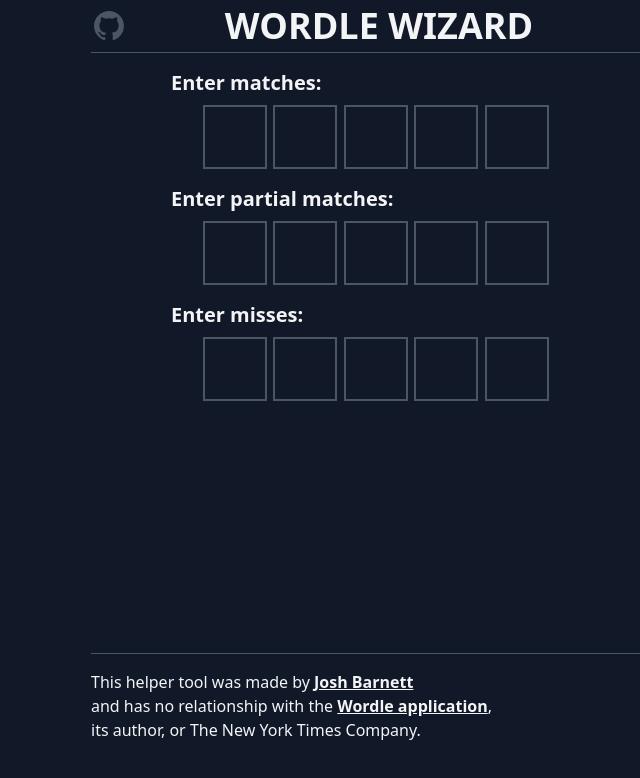
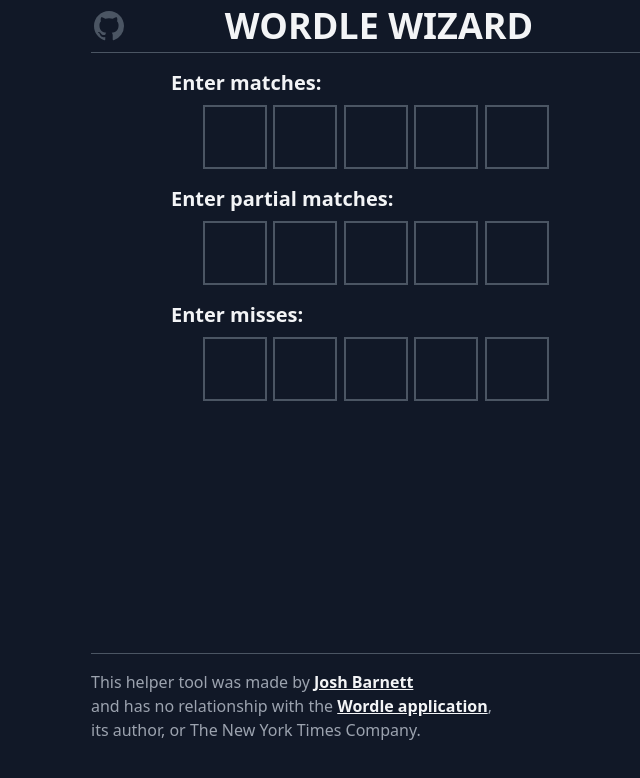
Before and after one commit to ohheyjosh/wordle-wizard, a Next.js app: page / in a window 1280 px wide. Shown: the top 778 px of the page, without its empty margins (261-901 px from the left). Built offline with nearby package versions, Linux system fonts and the light colour scheme.

Commit message:
color tweaks in footer

```diff
--- a/components/Layout.tsx
+++ b/components/Layout.tsx
@@ -43,13 +43,13 @@
       {children}
     </main>
     <footer className="w-full max-w-xl mx-auto border-t border-gray-600">
-      <p className="w-full max-w-md my-4">
+      <p className="w-full max-w-md my-4 text-gray-400">
         This helper tool was made by{' '}
         <a
           href="https://www.heyjo.sh/"
           target="_blank"
           rel="noreferrer"
-          className="font-bold underline"
+          className="font-bold text-gray-100 underline"
         >
           Josh Barnett
         </a>
@@ -59,7 +59,7 @@
           href="https://www.nytimes.com/games/wordle/index.html"
           target="_blank"
           rel="noreferrer"
-          className="font-bold underline"
+          className="font-bold text-gray-100 underline"
         >
           Wordle application
         </a>
```
